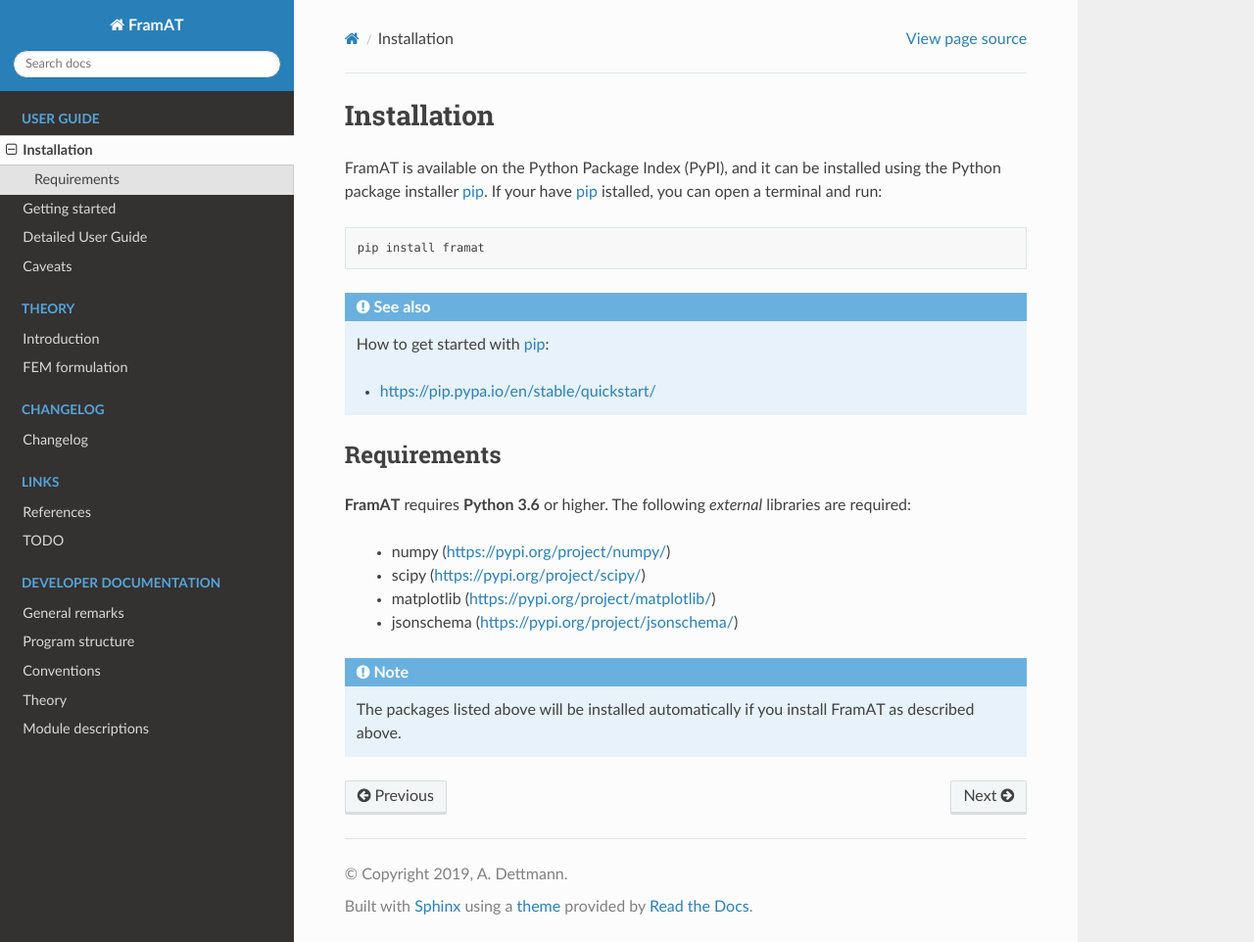
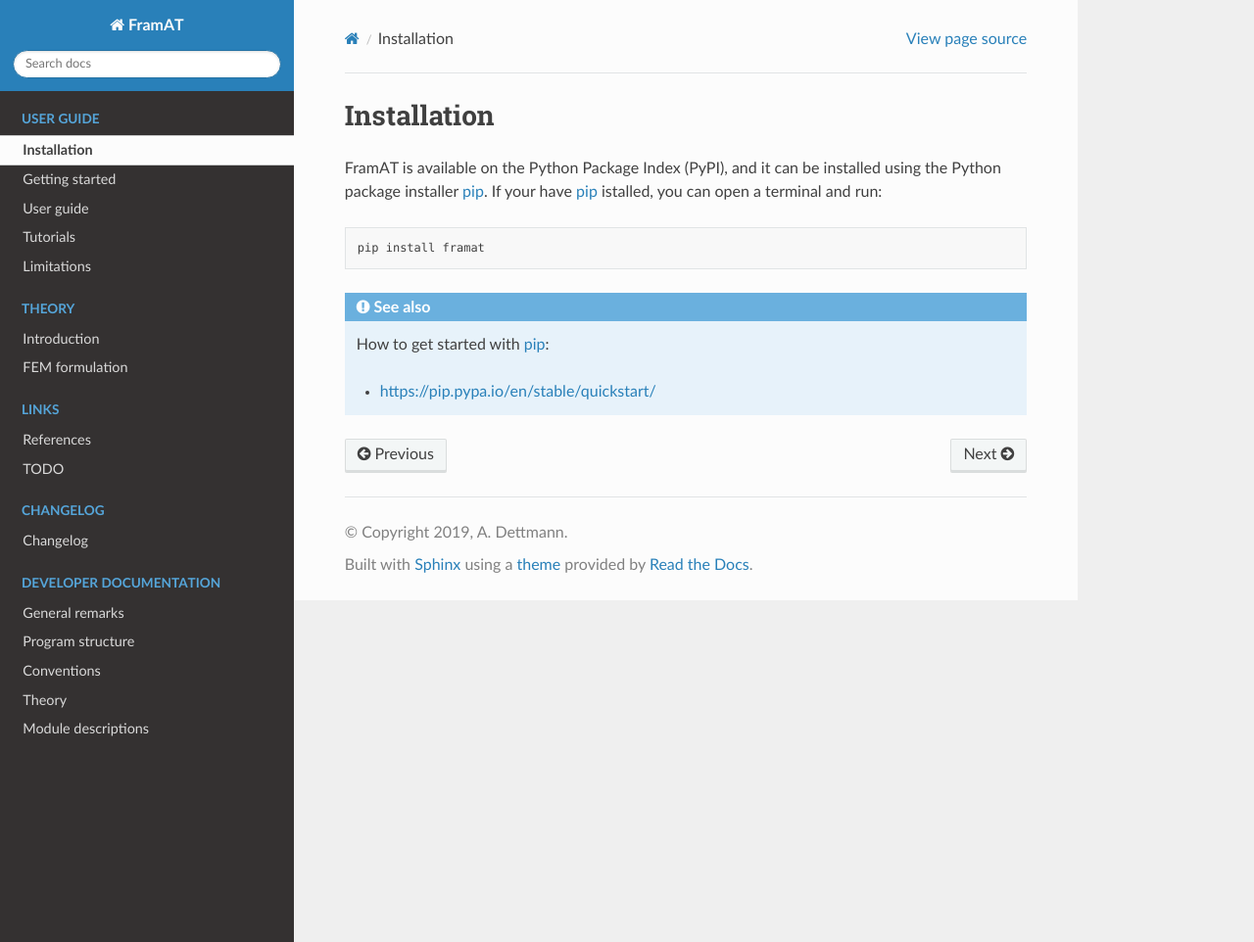
Before and after one commit to airinnova/framat, a Sphinx documentation site: the page built from docs/source/user_guide/installation.rst, in a window 1280 px wide and 962 px high. Shown: the whole window at 98% size. Built offline with Sphinx 7.4.7 and the Read the Docs theme 2.0.0, drawn with Linux system fonts in a browser that asks for light colours; pages that are not in the unit, such as notebooks, are missing from menus; the version number could not be read and is left out.

```diff
--- a/docs/source/user_guide/caveats.rst
+++ /dev/null
@@ -1,4 +0,0 @@
-Caveats
-=======
-
-TODO
--- a/docs/source/user_guide/detailed_user_guide.rst
+++ b/docs/source/user_guide/detailed_user_guide.rst
@@ -1,6 +1,6 @@
 .. _detailed_user_guide:
 
-Detailed User Guide
-===================
+User guide
+==========
 
 TODO
--- a/docs/source/user_guide/installation.rst
+++ b/docs/source/user_guide/installation.rst
@@ -14,17 +14,3 @@ Installation
     How to get started with pip_:
 
     * https://pip.pypa.io/en/stable/quickstart/
-
-Requirements
-------------
-
-|name_bold| requires **Python 3.6** or higher. The following *external* libraries are required:
-
-    * numpy (https://pypi.org/project/numpy/)
-    * scipy (https://pypi.org/project/scipy/)
-    * matplotlib (https://pypi.org/project/matplotlib/)
-    * jsonschema (https://pypi.org/project/jsonschema/)
-
-.. note::
-
-    The packages listed above will be installed automatically if you install |name| as described above.
--- /dev/null
+++ b/docs/source/user_guide/limitations.rst
@@ -0,0 +1,4 @@
+Limitations
+===========
+
+TODO
--- /dev/null
+++ b/docs/source/user_guide/tutorials.rst
@@ -0,0 +1,4 @@
+Tutorials
+=========
+
+TODO
--- a/setup.py
+++ b/setup.py
@@ -18,7 +18,7 @@ REQUIRES_PYTHON = '>=3.6.0'
 REQUIRED = [
     'commonlibs',
     'jsonschema',
-    'matplotlib',
+    'matplotlib==3.0.2',
     'numpy',
     'scipy',
 ]
```
Also changed, not shown: docs/source/dev_doc/index.rst (+3 -8 lines), docs/source/index.rst (+8 -7 lines), docs/source/user_guide/getting_started.rst (+7 -2 lines).
